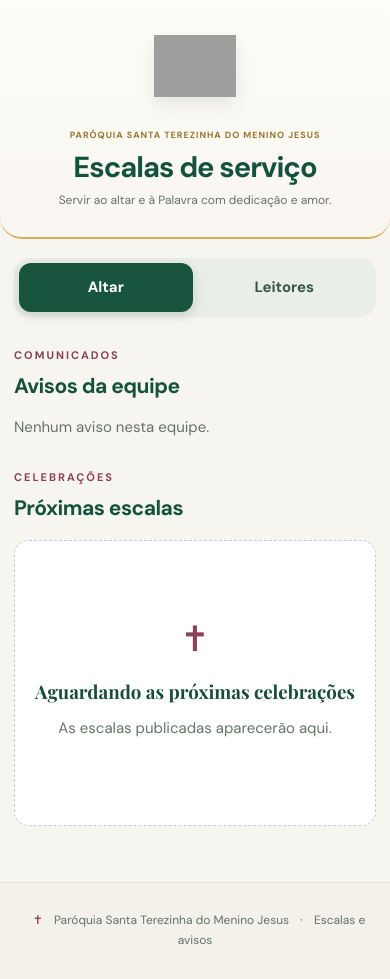
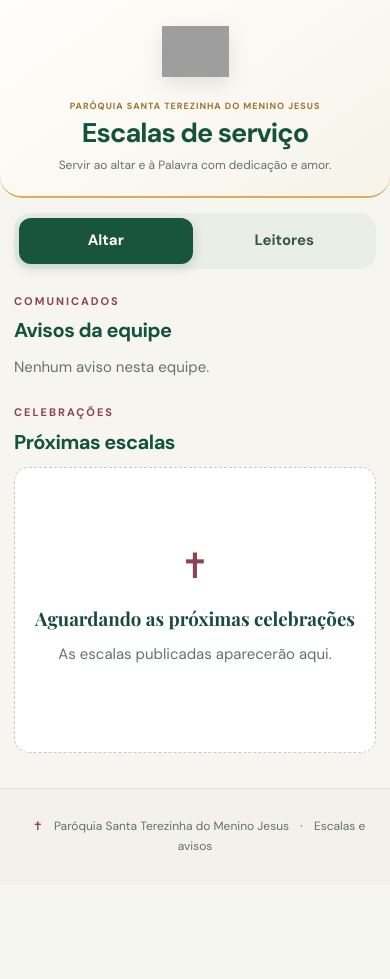
Before and after one commit to nicollas-ar/escala-santa-terezinha, a Flask app: page / in a window 390 px wide. Shown: the part 69-1048 px from the top of the page. After the commit the page ends 920 px from the top, so only its background shows below. Run offline with Flask 3, Linux system fonts and the light colour scheme; data that the repository does not hold is empty; some libraries are stand-ins or nearby versions; some web fonts are replaced; grey boxes are pictures that could not be loaded.

Commit message:
Remover busca pública e compactar layout mobile com proteção contra textos longos

```diff
--- a/static/css/style.css
+++ b/static/css/style.css
@@ -123,3 +123,40 @@ button:focus-visible,a:focus-visible,input:focus-visible,select:focus-visible,te
  #escalas .celebracao{padding:16px 13px}
 }
 @media(prefers-reduced-motion:reduce){html{scroll-behavior:auto}*,*:before,*:after{transition:none!important;animation:none!important}}
+
+/* Refinamento final da página pública: visual compacto e nomes longos seguros. */
+html,body{max-width:100%;overflow-x:clip}
+.pagina-publica{padding-bottom:44px}
+.cabecalho-paroquia{padding-top:20px;padding-bottom:22px;background:linear-gradient(145deg,#fffefb,#f6f3e9)}
+.cabecalho-paroquia img{width:74px;height:74px;object-fit:contain}
+.cabecalho-sobre{margin:8px 0 5px;letter-spacing:.11em}
+.cabecalho-paroquia h1{font-size:clamp(26px,4vw,35px)}
+.cabecalho-paroquia p{font-size:13px}
+.abas-escala{margin:18px auto 5px}
+#avisos,#escalas{margin-top:22px}
+#avisos .titulo-secao,#escalas .titulo-secao{margin-bottom:12px}
+#avisos .aviso-card{margin-bottom:9px}
+#escalas .grade-escalas{gap:13px}
+#escalas .celebracao{min-width:0;max-width:100%;overflow-wrap:anywhere;word-break:normal;padding:19px 21px}
+#escalas .celebracao-cabecalho,#escalas .celebracao-cabecalho>div{min-width:0;max-width:100%;width:100%}
+#escalas .celebracao h3{overflow-wrap:anywhere;word-break:break-word;hyphens:auto;max-width:100%;font-size:clamp(20px,3.5vw,26px)}
+#escalas .equipe-lista li{min-width:0}
+#escalas .equipe-lista strong,#escalas .funcao{min-width:0;overflow-wrap:anywhere;word-break:break-word}
+#escalas .recado,#avisos .aviso-card{overflow-wrap:anywhere}
+#escalas .data-rodape{margin-top:12px}
+@media(max-width:600px){
+ .container.pagina-publica{padding-bottom:35px}
+ .cabecalho-paroquia{padding:18px 15px 20px}
+ .cabecalho-paroquia img{width:67px;height:67px}
+ .cabecalho-sobre{font-size:9px;margin:6px 0 4px}
+ .cabecalho-paroquia h1{font-size:27px}
+ .cabecalho-paroquia p{font-size:12px}
+ .abas-escala{margin:15px auto 4px}
+ .aba-escala{min-height:46px}
+ #avisos,#escalas{margin-top:19px}
+ #avisos h2,#escalas h2{font-size:20px}
+ #escalas .celebracao{padding:17px 16px;border-radius:16px}
+ #escalas .celebracao h3{font-size:22px}
+ #escalas .equipe-lista li{grid-template-columns:34px minmax(0,1fr);gap:0 10px}
+ #escalas .numero{width:34px;height:34px}
+}
```
